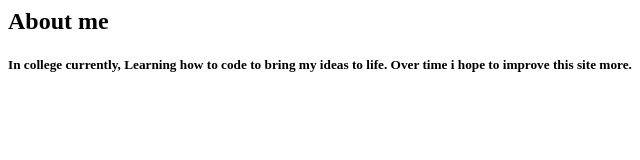
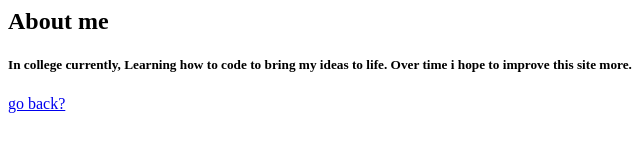
Before and after one commit to gentlsnek/gentlsnek.github.io, a plain HTML site: page page2.html in a window 1280 px wide. Shown: the full height of the page, 0-640 px from the left. Drawn offline with Linux system fonts and the light colour scheme.

Commit message:
more things added
added a  back button from the 2nd site

```diff
--- a/page2.html
+++ b/page2.html
@@ -1,12 +1,13 @@
 <html>
     <head>
         <title>DevSnake-About Me</title>
-        <link rel="icon" type="image/x-icon" href="try2.png">
+        <link rel="icon" type="image/x-icon" href="logo.png">
     </head>
     <body>
         <h2>About me</h2>
         <h5>In college currently, Learning how to code to bring my ideas to life.
             Over time i hope to improve this site more.
         </h5>
+        <a href="index.html"><p>go back?</p></button></a>
     </body>
 </html>
```
